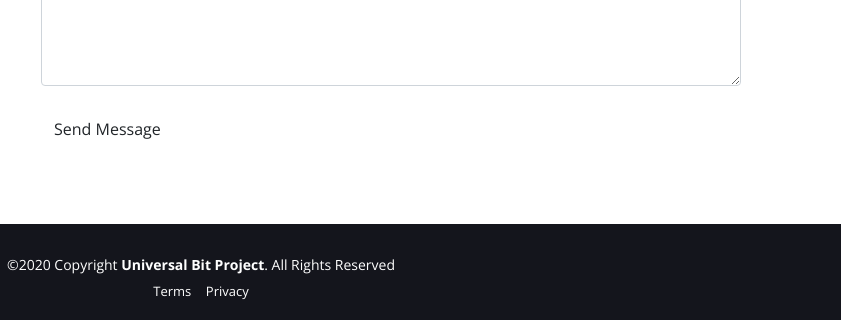
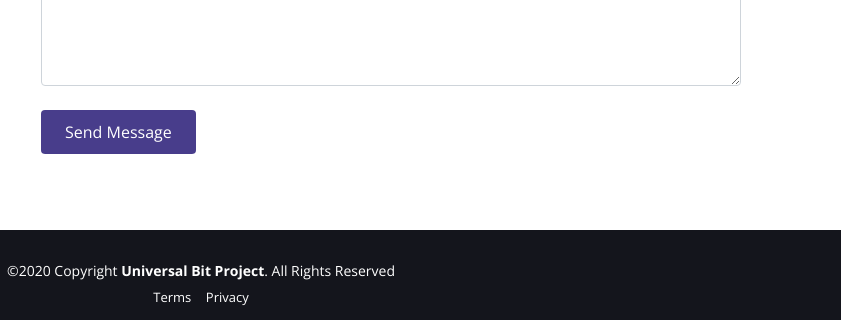
Before and after one commit to UniBitProject/UBP-site, a plain HTML site: page contact.html in a window 1280 px wide. Shown: the part 398-718 px from the top of the page, 439-1280 px from the left. Drawn offline with nearby package versions, Linux system fonts and the light colour scheme.

Commit message:
Add files via upload

```diff
--- a/assets/css/style.css
+++ b/assets/css/style.css
@@ -1318,6 +1318,16 @@ section {
   background: #fc8129;
 }
 
+
+.contact .btn {
+  background: #483D8B;
+  border: 0;
+  padding: 10px 24px;
+  color: #fff;
+  transition: 0.4s;
+  border-radius: 4px;
+}
+
 @-webkit-keyframes animate-loading {
   0% {
     transform: rotate(0deg);
```
